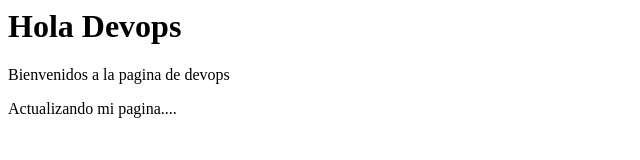
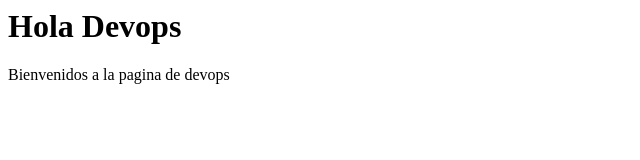
Before and after one commit to YampierPonceV/devops-lab, a plain HTML site: page index.html in a window 1280 px wide. Shown: the whole page, without its empty margins (0-640 px from the left). Drawn offline with Linux system fonts and the light colour scheme.

Commit message:
Modificando el index.html

```diff
--- a/index.html
+++ b/index.html
@@ -1,3 +1,2 @@
 <h1>Hola Devops</h1>
 <p>Bienvenidos a la pagina de devops</p>
-<p>Actualizando mi pagina....</p>
```
